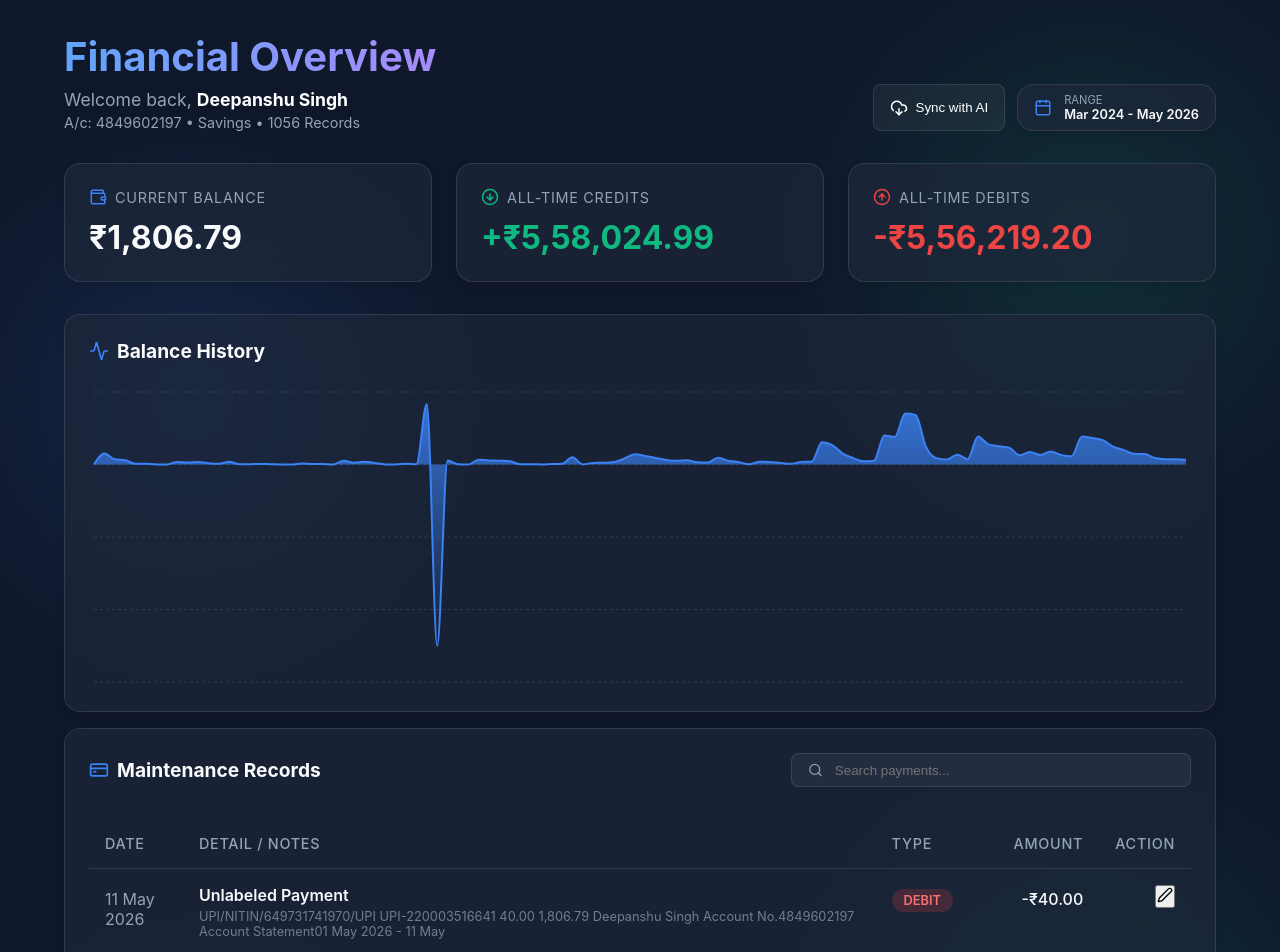
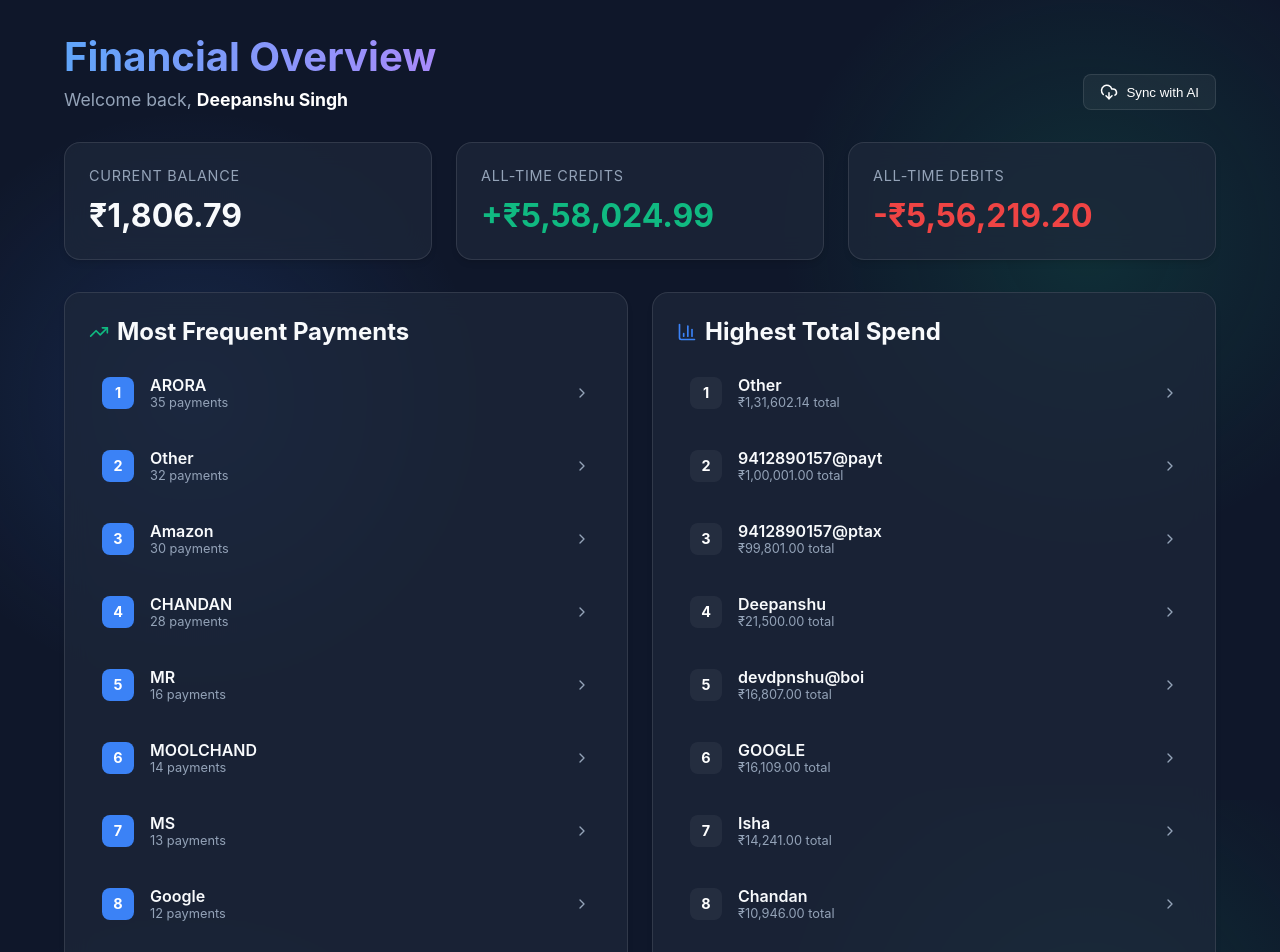
Before and after one commit to Githubds12/finance-dashboard, a React (Vite) app: page / in a window 1280 px wide. Shown: the top 952 px of the page. Built offline with nearby package versions, Linux system fonts and the light colour scheme.

Commit message:
Add UPI Insights and Merchant Analysis

```diff
--- a/src/App.jsx
+++ b/src/App.jsx
@@ -13,7 +13,11 @@ import {
   Calendar,
   CloudDownload,
   Copy,
-  Check
+  Check,
+  TrendingUp,
+  BarChart3,
+  ChevronRight,
+  ArrowLeft
 } from 'lucide-react';
 import {
   AreaChart,
@@ -22,7 +26,10 @@ import {
   YAxis,
   CartesianGrid,
   Tooltip,
-  ResponsiveContainer
+  ResponsiveContainer,
+  BarChart,
+  Bar,
+  Cell
 } from 'recharts';
 import rawData from './data.json';
 import './index.css';
@@ -36,16 +43,50 @@ function App() {
   const [visibleCount, setVisibleCount] = useState(50);
   const [showSyncModal, setShowSyncModal] = useState(false);
   const [copied, setCopied] = useState(false);
+  const [selectedMerchant, setSelectedMerchant] = useState(null);
 
   useEffect(() => {
     const savedOverrides = JSON.parse(localStorage.getItem('txn_overrides') || '{}');
-    const merged = rawData.transactions.map(t => ({
-      ...t,
-      nickname: savedOverrides[t.id]?.nickname || t.nickname || '',
-      notes: savedOverrides[t.id]?.notes || t.notes || ''
-    }));
+    const merged = rawData.transactions.map(t => {
+      // Extract Merchant/UPI Entity
+      let entity = 'Other';
+      if (t.description.startsWith('UPI/')) {
+        const parts = t.description.split('/');
+        if (parts.length > 1) {
+          entity = parts[1].split(' ')[0].split('-')[0].split('UPI')[0].trim();
+          if (!entity) entity = 'UPI Payment';
+        }
+      } else if (t.description.includes('Int.Pd')) {
+        entity = 'Bank Interest';
+      }
+
+      return {
+        ...t,
+        entity,
+        nickname: savedOverrides[t.id]?.nickname || t.nickname || '',
+        notes: savedOverrides[t.id]?.notes || t.notes || ''
+      };
+    });
     setTransactions(merged);
   }, []);
+
+  const merchantStats = useMemo(() => {
+    const map = {};
+    transactions.forEach(t => {
+      if (t.type === 'DEBIT') {
+        if (!map[t.entity]) map[t.entity] = { name: t.entity, count: 0, amount: 0, txns: [] };
+        map[t.entity].count += 1;
+        map[t.entity].amount += t.amount;
+        map[t.entity].txns.push(t);
+      }
+    });
+
+    const list = Object.values(map);
+    const topByCount = [...list].sort((a, b) => b.count - a.count).slice(0, 10);
+    const topByAmount = [...list].sort((a, b) => b.amount - a.amount).slice(0, 10);
+
+    return { topByCount, topByAmount, all: map };
+  }, [transactions]);
 
   const stats = useMemo(() => {
     let totalIn = 0;
@@ -64,8 +105,8 @@ function App() {
   const filteredTransactions = useMemo(() => {
     return transactions.filter(t =>
       t.description.toLowerCase().includes(searchTerm.toLowerCase()) ||
-      (t.nickname && t.nickname.toLowerCase().includes(searchTerm.toLowerCase())) ||
-      (t.notes && t.notes.toLowerCase().includes(searchTerm.toLowerCase()))
+      t.entity.toLowerCase().includes(searchTerm.toLowerCase()) ||
+      (t.nickname && t.nickname.toLowerCase().includes(searchTerm.toLowerCase()))
     );
   }, [transactions, searchTerm]);
 
@@ -81,64 +122,102 @@ function App() {
     setEditingId(null);
   };
 
-  const getSyncData = () => {
-    const overrides = JSON.parse(localStorage.getItem('txn_overrides') || '{}');
-    return JSON.stringify(overrides, null, 2);
-  };
-
-  const copyToClipboard = () => {
-    navigator.clipboard.writeText(getSyncData());
-    setCopied(true);
-    setTimeout(() => setCopied(false), 2000);
-  };
-
   const formatCurrency = (val) => {
     return new Intl.NumberFormat('en-IN', { style: 'currency', currency: 'INR' }).format(val);
   };
+
+  if (selectedMerchant) {
+    const m = merchantStats.all[selectedMerchant];
+    const chartData = m.txns.map(t => ({ name: t.date, amount: t.amount }));
+
+    return (
+      <div className="container">
+        <header>
+          <button onClick={() => setSelectedMerchant(null)} className="btn-secondary" style={{padding: '8px 12px'}}>
+            <ArrowLeft size={18} /> Back
+          </button>
+          <div style={{flex: 1, marginLeft: '16px'}}>
+            <h1>{selectedMerchant}</h1>
+            <div className="subtitle">Merchant Insights</div>
+          </div>
+        </header>
+
+        <div className="grid">
+          <div className="glass glass-card">
+            <div className="stat-label">Total Transactions</div>
+            <div className="stat-value">{m.count}</div>
+          </div>
+          <div className="glass glass-card">
+            <div className="stat-label">Total Spent</div>
+            <div className="stat-value text-danger">{formatCurrency(m.amount)}</div>
+          </div>
+          <div className="glass glass-card">
+            <div className="stat-label">Avg. per Transaction</div>
+            <div className="stat-value">{formatCurrency(m.amount / m.count)}</div>
+          </div>
+        </div>
+
+        <div className="glass glass-card mb-4">
+          <h2 style={{marginBottom: '16px'}}>Payment History Trend</h2>
+          <div className="chart-container">
+            <ResponsiveContainer width="100%" height="100%">
+              <BarChart data={chartData}>
+                <CartesianGrid strokeDasharray="3 3" stroke="var(--border-color)" vertical={false} />
+                <XAxis dataKey="name" hide />
+                <YAxis hide />
+                <Tooltip
+                  contentStyle={{ backgroundColor: 'var(--surface-color)', border: '1px solid var(--border-color)', borderRadius: '8px' }}
+                />
+                <Bar dataKey="amount" fill="var(--accent-color)" radius={[4, 4, 0, 0]} />
+              </BarChart>
+            </ResponsiveContainer>
+          </div>
+        </div>
+
+        <div className="glass glass-card">
+          <h2>Recent Payments to {selectedMerchant}</h2>
+          <table>
+            <thead>
+              <tr><th>Date</th><th>Description</th><th style={{textAlign: 'right'}}>Amount</th></tr>
+            </thead>
+            <tbody>
+              {m.txns.slice().reverse().map(t => (
+                <tr key={t.id}>
+                  <td style={{color: 'var(--text-secondary)'}}>{t.date}</td>
+                  <td style={{fontSize: '0.8rem', opacity: 0.7}}>{t.description}</td>
+                  <td style={{textAlign: 'right', fontWeight: '600'}}>{formatCurrency(t.amount)}</td>
+                </tr>
+              ))}
+            </tbody>
+          </table>
+        </div>
+      </div>
+    );
+  }
 
   return (
     <div className="container">
       <header>
         <div>
           <h1>Financial Overview</h1>
-          <div className="subtitle">
-            Welcome back, <span style={{color: 'white', fontWeight: 'bold'}}>{rawData.metadata.name}</span>
-          </div>
-          <div style={{color: 'var(--text-secondary)', fontSize: '0.9rem', marginTop: '4px'}}>
-            A/c: {rawData.metadata.account_no} • {rawData.metadata.account_type} • {rawData.metadata.merged_count} Records
-          </div>
+          <div className="subtitle">Welcome back, <span style={{color: 'white', fontWeight: 'bold'}}>{rawData.metadata.name}</span></div>
         </div>
         <div style={{display: 'flex', gap: '12px'}}>
-          <button className="btn-secondary" onClick={() => setShowSyncModal(true)}>
-            <CloudDownload size={18} />
-            Sync with AI
-          </button>
-          <div className="glass header-stat">
-            <Calendar color="var(--accent-color)" size={18} />
-            <div>
-              <div className="stat-tiny-label">Range</div>
-              <div className="stat-tiny-val">{transactions[0]?.date.split(' ').slice(1).join(' ')} - {transactions[transactions.length-1]?.date.split(' ').slice(1).join(' ')}</div>
-            </div>
-          </div>
+          <button className="btn-secondary" onClick={() => setShowSyncModal(true)}><CloudDownload size={18} /> Sync with AI</button>
         </div>
       </header>
 
-      {/* Sync Modal */}
       {showSyncModal && (
         <div className="modal-overlay">
           <div className="glass modal-content">
             <div className="flex justify-between items-center mb-4">
-              <h2 style={{fontSize: '1.2rem'}}>Sync your Notes & Renames</h2>
+              <h2>Sync Data</h2>
               <button onClick={() => setShowSyncModal(false)} className="btn-icon"><X size={20}/></button>
             </div>
-            <p style={{fontSize: '0.9rem', color: 'var(--text-secondary)', marginBottom: '16px'}}>
-              Copy this data and share it with Antigravity (AI) to permanently save your changes to the GitHub repository.
-            </p>
             <div className="sync-data-box">
-              <pre>{getSyncData()}</pre>
-              <button className="copy-btn" onClick={copyToClipboard}>
-                {copied ? <Check size={16} color="var(--success)"/> : <Copy size={16}/>}
-                {copied ? 'Copied!' : 'Copy Data'}
+              <pre>{JSON.stringify(JSON.parse(localStorage.getItem('txn_overrides') || '{}'), null, 2)}</pre>
+              <button className="copy-btn" onClick={() => { navigator.clipboard.writeText(localStorage.getItem('txn_overrides')); setCopied(true); setTimeout(()=>setCopied(false),2000); }}>
+                {copied ? <Check size={16}/> : <Copy size={16}/>} {copied ? 'Copied' : 'Copy'}
               </button>
             </div>
           </div>
@@ -147,56 +226,56 @@ function App() {
 
       <div className="grid">
         <div className="glass glass-card">
-          <div className="stat-label">
-            <Wallet size={18} color="var(--accent-color)" />
-            Current Balance
-          </div>
+          <div className="stat-label">Current Balance</div>
           <div className="stat-value">{formatCurrency(stats.currentBalance)}</div>
         </div>
         <div className="glass glass-card">
-          <div className="stat-label">
-            <ArrowDownCircle size={18} color="var(--success)" />
-            All-Time Credits
-          </div>
+          <div className="stat-label">All-Time Credits</div>
           <div className="stat-value text-success">+{formatCurrency(stats.totalIn)}</div>
         </div>
         <div className="glass glass-card">
-          <div className="stat-label">
-            <ArrowUpCircle size={18} color="var(--danger)" />
-            All-Time Debits
-          </div>
+          <div className="stat-label">All-Time Debits</div>
           <div className="stat-value text-danger">-{formatCurrency(stats.totalOut)}</div>
         </div>
       </div>
 
-      <div className="glass glass-card mb-4">
-        <div className="flex items-center gap-2" style={{marginBottom: '16px'}}>
-          <Activity size={20} color="var(--accent-color)" />
-          <h2 style={{fontSize: '1.2rem'}}>Balance History</h2>
+      <div className="grid" style={{gridTemplateColumns: 'repeat(auto-fit, minmax(400px, 1fr))', gap: '24px', marginBottom: '24px'}}>
+        <div className="glass glass-card">
+          <div className="flex items-center gap-2 mb-4">
+            <TrendingUp size={20} color="var(--success)" />
+            <h2>Most Frequent Payments</h2>
+          </div>
+          <div style={{display: 'flex', flexDirection: 'column', gap: '12px'}}>
+            {merchantStats.topByCount.map((m, i) => (
+              <div key={m.name} className="merchant-row" onClick={() => setSelectedMerchant(m.name)}>
+                <div className="merchant-rank">{i + 1}</div>
+                <div style={{flex: 1}}>
+                  <div style={{fontWeight: '600'}}>{m.name}</div>
+                  <div style={{fontSize: '0.8rem', color: 'var(--text-secondary)'}}>{m.count} payments</div>
+                </div>
+                <ChevronRight size={16} color="var(--text-secondary)" />
+              </div>
+            ))}
+          </div>
         </div>
-        <div className="chart-container">
-          <ResponsiveContainer width="100%" height="100%">
-            <AreaChart data={stats.chartData}>
-              <defs>
-                <linearGradient id="colorBalance" x1="0" y1="0" x2="0" y2="1">
-                  <stop offset="5%" stopColor="var(--accent-color)" stopOpacity={0.8}/>
-                  <stop offset="95%" stopColor="var(--accent-color)" stopOpacity={0}/>
-                </linearGradient>
-              </defs>
-              <CartesianGrid strokeDasharray="3 3" stroke="var(--border-color)" vertical={false} />
-              <XAxis dataKey="name" hide />
-              <YAxis hide />
-              <Tooltip
-                contentStyle={{
-                  backgroundColor: 'var(--surface-color)',
-                  border: '1px solid var(--border-color)',
-                  borderRadius: '8px',
-                  backdropFilter: 'blur(8px)'
-                }}
-              />
-              <Area type="monotone" dataKey="balance" stroke="var(--accent-color)" strokeWidth={2} fillOpacity={1} fill="url(#colorBalance)" />
-            </AreaChart>
-          </ResponsiveContainer>
+
+        <div className="glass glass-card">
+          <div className="flex items-center gap-2 mb-4">
+            <BarChart3 size={20} color="var(--accent-color)" />
+            <h2>Highest Total Spend</h2>
+          </div>
+          <div style={{display: 'flex', flexDirection: 'column', gap: '12px'}}>
+            {merchantStats.topByAmount.map((m, i) => (
+              <div key={m.name} className="merchant-row" onClick={() => setSelectedMerchant(m.name)}>
+                <div className="merchant-rank" style={{background: 'rgba(255,255,255,0.05)'}}>{i + 1}</div>
+                <div style={{flex: 1}}>
+                  <div style={{fontWeight: '600'}}>{m.name}</div>
+                  <div style={{fontSize: '0.8rem', color: 'var(--text-secondary)'}}>{formatCurrency(m.amount)} total</div>
+                </div>
+                <ChevronRight size={16} color="var(--text-secondary)" />
+              </div>
+            ))}
+          </div>
         </div>
       </div>
 
@@ -208,37 +287,23 @@ function App() {
           </div>
           <div className="search-box">
             <Search size={16} color="var(--text-secondary)" />
-            <input
-              type="text"
-              placeholder="Search payments..."
-              value={searchTerm}
-              onChange={(e) => setSearchTerm(e.target.value)}
-            />
+            <input type="text" placeholder="Search payments..." value={searchTerm} onChange={(e) => setSearchTerm(e.target.value)} />
           </div>
         </div>
-
         <div style={{overflowX: 'auto'}}>
           <table>
             <thead>
-              <tr>
-                <th>Date</th>
-                <th>Detail / Notes</th>
-                <th>Type</th>
-                <th style={{textAlign: 'right'}}>Amount</th>
-                <th style={{textAlign: 'right'}}>Action</th>
-              </tr>
+              <tr><th>Date</th><th>Detail / Notes</th><th>Type</th><th style={{textAlign: 'right'}}>Amount</th><th style={{textAlign: 'right'}}>Action</th></tr>
             </thead>
             <tbody>
               {filteredTransactions.slice().reverse().slice(0, visibleCount).map((txn) => (
                 <tr key={txn.id}>
-                  <td style={{color: 'var(--text-secondary)', verticalAlign: 'top', paddingTop: '20px'}}>
-                    {txn.date}
-                  </td>
+                  <td style={{color: 'var(--text-secondary)', verticalAlign: 'top', paddingTop: '20px'}}>{txn.date}</td>
                   <td style={{minWidth: '400px'}}>
                     {editingId === txn.id ? (
                       <div className="edit-container">
-                        <input type="text" placeholder="Rename UPI" value={editValue} onChange={(e) => setEditValue(e.target.value)} className="edit-input" autoFocus />
-                        <textarea placeholder="Add a note..." value={editNote} onChange={(e) => setEditNote(e.target.value)} className="edit-textarea" />
+                        <input type="text" placeholder="Nickname" value={editValue} onChange={(e) => setEditValue(e.target.value)} className="edit-input" autoFocus />
+                        <textarea placeholder="Notes" value={editNote} onChange={(e) => setEditNote(e.target.value)} className="edit-textarea" />
                         <div style={{display: 'flex', gap: '8px'}}>
                           <button onClick={() => handleSaveEdit(txn.id)} className="btn-save">Save</button>
                           <button onClick={() => setEditingId(null)} className="btn-cancel">Cancel</button>
@@ -246,31 +311,18 @@ function App() {
                       </div>
                     ) : (
                       <div style={{display: 'flex', flexDirection: 'column', gap: '4px'}}>
-                        <div style={{fontWeight: '600', color: txn.nickname ? 'var(--accent-color)' : 'inherit'}}>
-                          {txn.nickname || 'Unlabeled Payment'}
-                        </div>
-                        <div style={{fontSize: '0.8rem', color: 'var(--text-secondary)', opacity: 0.7}}>
-                          {txn.description}
-                        </div>
-                        {txn.notes && (
-                          <div className="note-display">
-                            <FileText size={12} style={{marginRight: '4px'}} />
-                            {txn.notes}
-                          </div>
-                        )}
+                        <div style={{fontWeight: '600', color: txn.nickname ? 'var(--accent-color)' : 'inherit'}}>{txn.nickname || txn.entity}</div>
+                        <div style={{fontSize: '0.8rem', color: 'var(--text-secondary)', opacity: 0.7}}>{txn.description}</div>
+                        {txn.notes && <div className="note-display"><FileText size={12} style={{marginRight: '4px'}} />{txn.notes}</div>}
                       </div>
                     )}
                   </td>
-                  <td style={{verticalAlign: 'top', paddingTop: '20px'}}>
-                    <span className={`badge ${txn.type === 'CREDIT' ? 'badge-credit' : 'badge-debit'}`}>{txn.type}</span>
-                  </td>
+                  <td style={{verticalAlign: 'top', paddingTop: '20px'}}><span className={`badge ${txn.type === 'CREDIT' ? 'badge-credit' : 'badge-debit'}`}>{txn.type}</span></td>
                   <td style={{textAlign: 'right', fontWeight: '500', verticalAlign: 'top', paddingTop: '20px'}} className={txn.type === 'CREDIT' ? 'text-success' : ''}>
                     {txn.type === 'CREDIT' ? '+' : '-'}{formatCurrency(txn.amount)}
                   </td>
                   <td style={{textAlign: 'right', verticalAlign: 'top', paddingTop: '16px'}}>
-                    <button onClick={() => { setEditingId(txn.id); setEditValue(txn.nickname || ''); setEditNote(txn.notes || ''); }} className="btn-icon">
-                      <Edit2 size={16} />
-                    </button>
+                    <button onClick={() => { setEditingId(txn.id); setEditValue(txn.nickname || ''); setEditNote(txn.notes || ''); }} className="btn-icon"><Edit2 size={16} /></button>
                   </td>
                 </tr>
               ))}
@@ -278,30 +330,18 @@ function App() {
           </table>
           {visibleCount < filteredTransactions.length && (
             <div style={{textAlign: 'center', padding: '24px'}}>
-              <button onClick={() => setVisibleCount(visibleCount + 100)} className="btn-load-more">
-                Load More Records ({filteredTransactions.length - visibleCount} remaining)
-              </button>
+              <button onClick={() => setVisibleCount(visibleCount + 100)} className="btn-load-more">Load More Records</button>
             </div>
           )}
         </div>
       </div>
 
       <style dangerouslySetInnerHTML={{__html: `
+        .merchant-row { display: flex; align-items: center; gap: 16px; padding: 12px; border-radius: 8px; cursor: pointer; transition: all 0.2s; border: 1px solid transparent; }
+        .merchant-row:hover { background: rgba(255,255,255,0.05); border-color: var(--border-color); }
+        .merchant-rank { width: 32px; height: 32px; display: flex; align-items: center; justify-content: center; background: var(--accent-color); color: white; border-radius: 8px; font-weight: 700; font-size: 0.9rem; }
         .header-stat { padding: 8px 16px; display: flex; align-items: center; gap: 12px; }
-        .stat-tiny-label { font-size: 0.7rem; color: var(--text-secondary); text-transform: uppercase; }
-        .stat-tiny-val { font-size: 0.8rem; font-weight: 600; }
-        .btn-secondary {
-          background: rgba(255,255,255,0.05);
-          border: 1px solid var(--border-color);
-          color: white;
-          padding: 8px 16px;
-          border-radius: 8px;
-          display: flex;
-          align-items: center;
-          gap: 8px;
-          cursor: pointer;
-          transition: all 0.2s;
-        }
+        .btn-secondary { background: rgba(255,255,255,0.05); border: 1px solid var(--border-color); color: white; padding: 8px 16px; border-radius: 8px; display: flex; align-items: center; gap: 8px; cursor: pointer; transition: all 0.2s; }
         .btn-secondary:hover { background: rgba(255,255,255,0.1); border-color: var(--accent-color); }
         .modal-overlay { position: fixed; inset: 0; background: rgba(0,0,0,0.8); backdrop-filter: blur(8px); z-index: 1000; display: flex; align-items: center; justify-content: center; }
         .modal-content { width: 90%; max-width: 600px; padding: 32px; position: relative; border: 1px solid var(--accent-color); }
```
